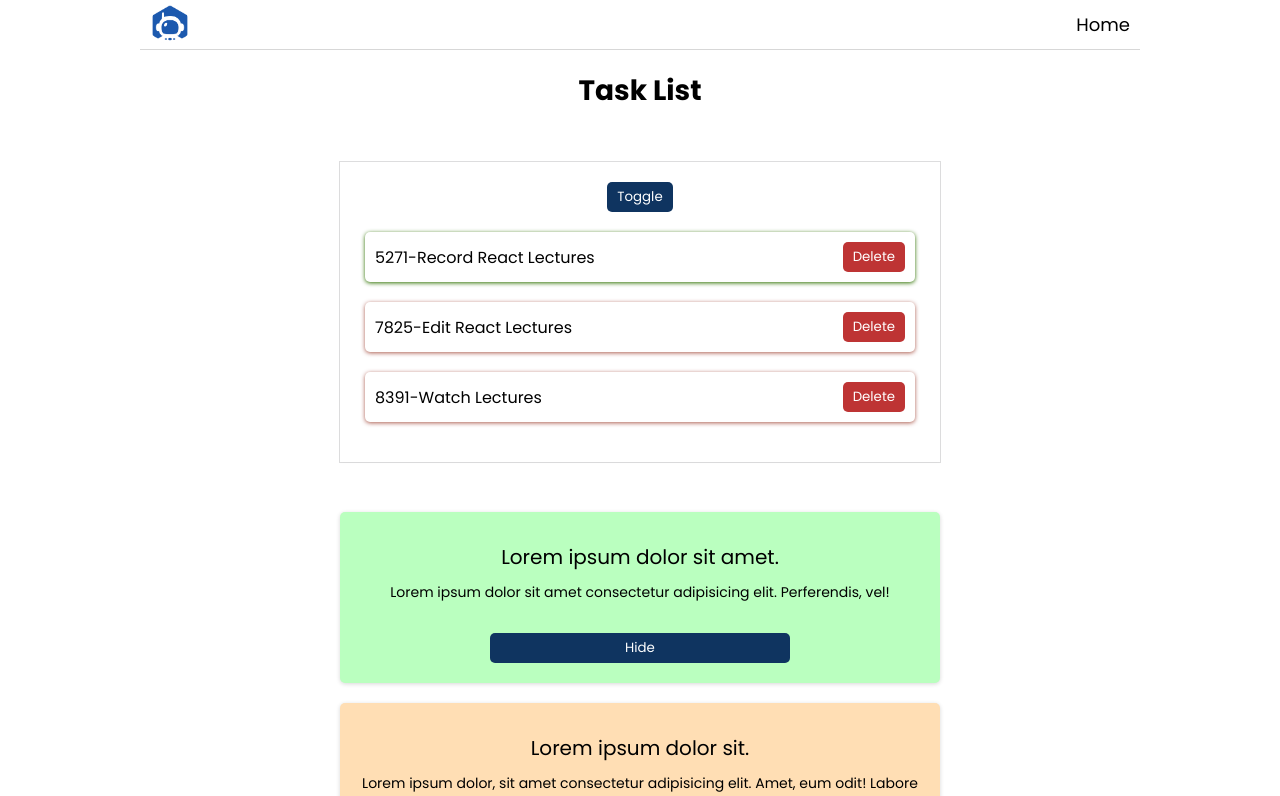
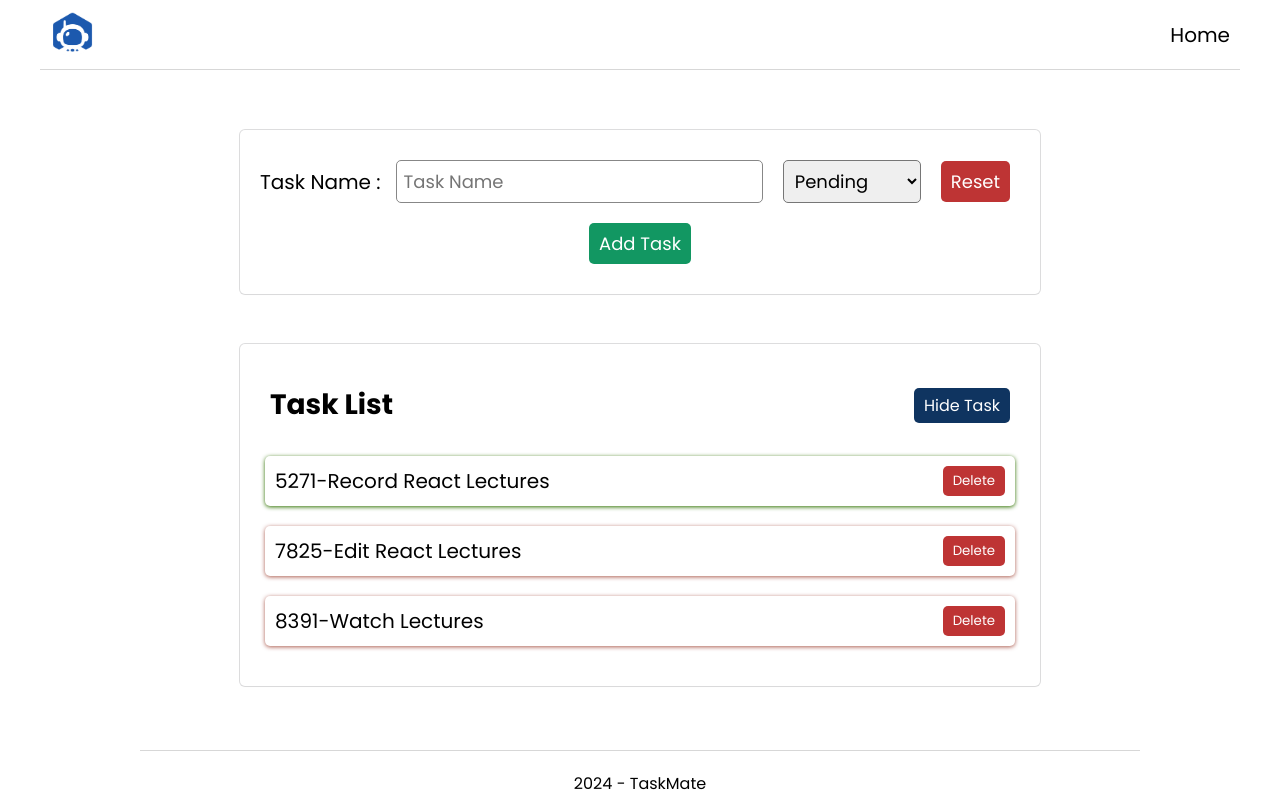
Before and after one commit to AnushilRaman/taskmate, a React (Create React App) app: page / in a window 1280 px wide. Shown: the top 796 px of the page. Built offline with nearby package versions, Linux system fonts and the light colour scheme.

Commit message:
Creating a form and inserting data into existing array

```diff
--- a/src/App.css
+++ b/src/App.css
@@ -1,5 +1,6 @@
 .App{
   text-align: center;
+  padding: 0px 10px;
 }
 
 .hidden{
--- a/src/App.js
+++ b/src/App.js
@@ -3,14 +3,22 @@ import './App.css';
 import { Header } from './components/Header';
 import { TaskList } from './components/TaskList';
 import { Footer } from './components/Footer';
+import { AddTask } from './components/AddTask';
 
 function App() {
-
+  const [tasks, setTasks] = useState([
+    { id: 5271, name: 'Record React Lectures', completed: true },
+    { id: 7825, name: 'Edit React Lectures', completed: false },
+    { id: 8391, name: 'Watch Lectures', completed: false }
+  ]);
   return (
     <div className="App">
-      <Header/>
-      <TaskList/>
-      <Footer/>
+      <Header />
+      <main>
+        <AddTask tasks={tasks} setTasks={setTasks} />
+        <TaskList tasks={tasks} setTasks={setTasks} />
+      </main>
+      <Footer />
     </div>
   );
 }
--- /dev/null
+++ b/src/components/AddTask.css
@@ -0,0 +1,57 @@
+.addtask{
+    max-width: 800px;
+    margin: 50px auto;
+    padding: 20px;
+    box-shadow: rgba(0, 0, 0, 0.02) 0px 1px 3px 0px, rgba(27, 31, 35, 0.15) 0px 0px 0px 1px;
+    border-radius: 5px;
+}
+
+.addtask form{
+    display: flex;
+    justify-content: space-around;
+    align-items: center;
+    flex-wrap: wrap;
+}
+
+.addtask label{
+    font-size: 20px;
+    margin-right: 5px;
+}
+
+.addtask input{
+    font-size: 18px;
+    padding: 7px;
+    border: 1px solid #878787;
+    border-radius: 5px;
+    flex-grow: 1;
+    margin: 10px;
+}
+
+.addtask input:focus{
+    outline: none;
+}
+
+.addtask select{
+    font-size: 18px;
+    padding: 7px;
+    border-radius: 5px;
+    margin: 10px;
+    cursor: pointer;
+}
+
+.addtask button{
+    font-size: 18px;
+    padding: 7px 10px;
+    margin: 10px;
+    background-color: #129762;
+}
+
+.addtask .reset{
+    font-size: 18px;
+    padding: 7px 10px;
+    margin: 10px;
+    background-color: #be3434;
+    color: #FFFFFF;
+    border-radius: 5px;
+    cursor: pointer;
+}
--- /dev/null
+++ b/src/components/AddTask.js
@@ -0,0 +1,43 @@
+import { useState } from 'react';
+import './AddTask.css';
+export function AddTask({ tasks, setTasks }) {
+    const [taskValue, setTaskValue] = useState('');
+    const [progress, setProgress] = useState('false');
+
+    function handleChange(event) {
+        setTaskValue(event.target.value);
+    }
+
+    function handleReset() {
+        setTaskValue("");
+        setProgress('false');
+    }
+
+    function handleSubmitTask(event) {
+        event.preventDefault();
+        const task = {
+            id: Math.floor(Math.random() * 10000),
+            name: taskValue,
+            completed: Boolean(progress)
+        };
+        setTasks([...tasks, task]);
+        console.log(task);
+        handleReset();
+    }
+
+    return (
+        <section className="addtask">
+            <form onSubmit={handleSubmitTask}>
+                <label htmlFor='task'>Task Name :</label>
+                <input onChange={handleChange} type='text' name='task' id='task' placeholder='Task Name' autoComplete='off' value={taskValue} />
+                <select onChange={(eve) => setProgress(eve.target.value)} value={progress}>
+                    <option value="false">Pending</option>
+                    <option value="true">Completed</option>
+                </select>
+                <button type='button' onClick={handleReset} className='reset' >Reset</button>
+                <button type='submit'>Add Task</button>
+            </form>
+            <p>{taskValue}</p>
+        </section>
+    )
+}
--- a/src/components/Header.css
+++ b/src/components/Header.css
@@ -2,15 +2,15 @@ header {
     display: flex;
     justify-content: space-between;
     align-items: center;
-    height: 50px;
+    height: 70px;
     align-items: center;
-    max-width: 1000px;
+    max-width: 1200px;
     margin: auto;
     border-bottom: 1px solid var(--theme-border);
-    font-size: 18px;
+    font-size: 20px;
     padding: 0px 10px;
 }
 
 header img{
-    max-width: 40px;
+    max-width: 45px;
 }
--- a/src/components/TaskCard.css
+++ b/src/components/TaskCard.css
@@ -1,5 +1,5 @@
 .taskcard li{
-    font: 16px;
+    font-size: 20px;
     list-style: none;
     margin: 20px 5px;
     box-shadow: rgba(0, 0, 0, 0.16) 0px 1px 4px;
--- a/src/components/TaskList.css
+++ b/src/components/TaskList.css
@@ -1,14 +1,22 @@
+.tasklist ul{
+    max-width: 800px;
+    margin: 20px auto;
+    padding: 20px;
+    box-shadow: rgba(0, 0, 0, 0.02) 0px 1px 3px 0px, rgba(27, 31, 35, 0.15) 0px 0px 0px 1px;
+    border-radius: 5px;
+}
+
+.tasklist .header{
+    display: flex;
+    justify-content: space-between;
+    align-items: center;
+    margin: 20px 10px;
+    margin-bottom: 30px;
+}
+
 .tasklist h1{
     font-size: 28px;
     text-align: center;
-    margin: 20px;
-}
-
-.tasklist ul{
-    max-width: 600px;
-    margin: 50px auto;
-    padding: 20px;
-    box-shadow: rgba(0, 0, 0, 0.02) 0px 1px 3px 0px, rgba(27, 31, 35, 0.15) 0px 0px 0px 1px;
 }
 
 .tasklist button.trigger{
@@ -18,4 +26,5 @@
     color: #FFFFFF;
     padding: 5px 10px;
     cursor: pointer;
+    font-size: 16px;
 }
--- a/src/components/TaskList.js
+++ b/src/components/TaskList.js
@@ -1,14 +1,9 @@
 import { useState } from "react";
 import { TaskCard } from "./TaskCard";
-import { BoxCard } from "./BoxCard";
 import './TaskList.css';
 
-export function TaskList() {
-    const [tasks, setTasks] = useState([
-        { id: 5271, name: 'Record React Lectures', completed: true },
-        { id: 7825, name: 'Edit React Lectures', completed: false },
-        { id: 8391, name: 'Watch Lectures', completed: false }
-    ]);
+export function TaskList({ tasks, setTasks }) {
+
     const [show, setShow] = useState(true)
 
 
@@ -17,25 +12,18 @@ export function TaskList() {
     }
 
     return (
-        <div className="tasklist">
-            <h1>Task List</h1>
+        <section className="tasklist">
             <ul>
-                <button className='trigger' onClick={() => setShow(!show)}>Toggle</button>
+                <div className="header">
+                    <h1>Task List</h1>
+                    <button className='trigger' onClick={() => setShow(!show)}>{!show ? 'Show Task' : 'Hide Task'}</button>
+                </div>
                 {
                     show && tasks.map((task) => (
                         <TaskCard key={task.id} task={task} handleDelete={handleDelete} />
                     ))
                 }
             </ul>
-            <BoxCard result="success">
-                <p className="title">Lorem ipsum dolor sit amet.</p>
-                <p className="description">Lorem ipsum dolor sit amet consectetur adipisicing elit. Perferendis, vel!</p>
-            </BoxCard>
-            <BoxCard result="warning">
-                <p className="title">Lorem ipsum dolor sit.</p>
-                <p className="description">Lorem ipsum dolor, sit amet consectetur adipisicing elit. Amet, eum odit! Labore eaque fuga repellat adipisci molestias quasi animi fugiat necessitatibus sunt vel, optio rem non quidem! Blanditiis cupiditate iusto omnis reprehenderit assumenda maxime, nam perferendis impedit libero odit eius eum aut cum ad, excepturi officiis repudiandae. Molestiae, eum cumque?</p>
-                <p>Lorem ipsum dolor sit amet consectetur adipisicing elit. Accusamus, nulla?</p>
-            </BoxCard>
-        </div>
+        </section>
     )
 }
--- a/src/index.css
+++ b/src/index.css
@@ -14,7 +14,7 @@
 }
 
 main {
-  min-height: 90vh;
+  min-height: 85vh;
   max-width: 1200px;
   margin: auto;
   padding: 10px;
```
